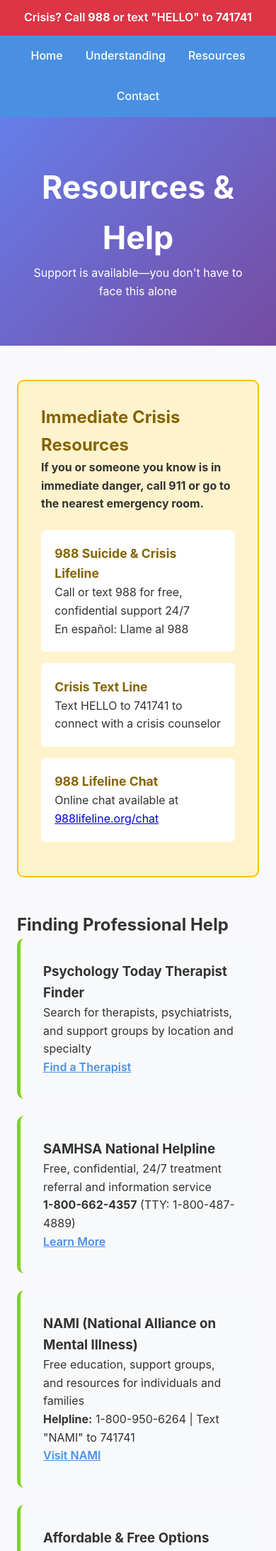
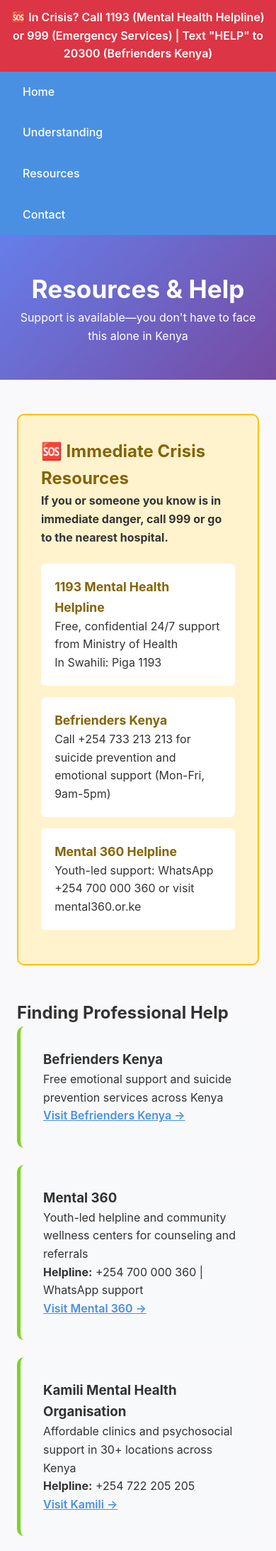
Before and after one commit to Gayalwa/mindcare, a Django app: page /resources/ in a window 390 px wide. Shown: the top 2185 px of the page at 71% size. Run offline with Django 5.2, Linux system fonts and the light colour scheme.

Commit message:
I added Mental Health Kenya site link

```diff
--- a/templates/base.html
+++ b/templates/base.html
@@ -4,28 +4,7 @@
 <head>
     <meta charset="UTF-8">
     <meta name="viewport" content="width=device-width, initial-scale=1.0">
-    <title>{% block title %}MindCare - Mental Health Awareness{% endblock %}</title>
-</head>
-<body>
-    <div class="crisis-banner">
-        Crisis? Call <strong>988</strong> or text "HELLO" to <strong>741741</strong>
-    </div>
-    <nav>
-        <ul>
-            <li><a href="{% url 'home' %}">Home</a></li>
-            <li><a href="{% url 'understanding' %}">Understanding</a></li>
-            <li><a href="{% url 'resources' %}">Resources</a></li>
-            <li><a href="{% url 'contact' %}">Contact</a></li>
-        </ul>
-    </nav>
-    {% block content %}{% endblock %}
-    <footer>
-        <p><strong>Emergency:</strong> Call 911 • <strong>988</strong> Suicide & Crisis Lifeline • Text HELLO to 741741</p>
-    </footer>
-</body>
-</html>
-
-
+    <title>{% block title %}MindCare Kenya - Mental Health Awareness{% endblock %}</title>
     <style>
         *{margin:0;padding:0;box-sizing:border-box}
         body{font-family:-apple-system,BlinkMacSystemFont,'Segoe UI',Roboto,Oxygen,Ubuntu,sans-serif;line-height:1.6;color:#333;background:#f9f9fb}
@@ -58,13 +37,38 @@
         .self-care-card .icon{font-size:2.5rem;margin-bottom:.8rem}
         .form-container{background:white;padding:3rem;border-radius:12px;box-shadow:0 6px 25px rgba(0,0,0,.1);max-width:700px;margin:0 auto}
         input,textarea,select{width:100%;padding:1rem;border:1px solid #ddd;border-radius:8px;margin-bottom:1rem;font-size:1rem}
-    .submit-btn{background:#4A90E2;color:white;border:none;padding:1.1rem;border-radius:8px;font-size:1.submit-btn:hover{background:#357abd}
+        .submit-btn{background:#4A90E2;color:white;border:none;padding:1.1rem;border-radius:8px;font-size:1.1rem;font-weight:600;cursor:pointer}
+        .submit-btn:hover{background:#357abd}
         .note{background:#fff3cd;padding:1.2rem;border-radius:8px;margin-top:2rem;border:1px solid #ffeaa7;font-size:.95rem}
-    footer{background:#2c3e50;color:white;padding:3rem;text-align:center;margin-top:5rem}
+        footer{background:#2c3e50;color:#ecf0f1;padding:3rem 2rem;text-align:center;margin-top:6rem;font-size:1rem}
+        footer p{margin:0.8rem 0}
+        footer strong{color:#fff}
+        .disclaimer{font-size:0.9rem;color:#bdc3c7;margin-top:1.5rem;font-style:italic;max-width:800px;margin-left:auto;margin-right:auto}
         @media (max-width:768px){
             .hero,.page-header{padding:3rem 1rem}
             .hero h1,.page-header h1{font-size:2.2rem}
             nav ul{flex-direction:column}
             .cards,.self-care-grid{grid-template-columns:1fr}
+            footer{padding:2.5rem 1rem}
         }
     </style>
+</head>
+<body>
+    <div class="crisis-banner">
+        🆘 In Crisis? Call 1193 (Mental Health Helpline) or 999 (Emergency Services) | Text "HELP" to 20300 (Befrienders Kenya)
+    </div>
+    <nav>
+        <ul>
+            <li><a href="{% url 'home' %}">Home</a></li>
+            <li><a href="{% url 'understanding' %}">Understanding</a></li>
+            <li><a href="{% url 'resources' %}">Resources</a></li>
+            <li><a href="{% url 'contact' %}">Contact</a></li>
+        </ul>
+    </nav>
+    {% block content %}{% endblock %}
+    <footer>
+        <p><strong>Emergency:</strong> Call 999 • <strong>Mental Health Helpline:</strong> 1193 (24/7) • <strong>Befrienders Kenya:</strong> +254 733 213 213</p>
+        <p class="disclaimer">This website provides general information and is not a substitute for professional medical advice. In crisis, please seek immediate help from Kenyan services.</p>
+    </footer>
+</body>
+</html>
--- a/templates/resources.html
+++ b/templates/resources.html
@@ -1,106 +1,111 @@
 {% extends 'base.html' %}
 {% load static %}
 
-{% block title %}Resources & Help - MindCare{% endblock %}
+{% block title %}Resources & Help - MindCare Kenya{% endblock %}
 
 {% block content %}
 
 <div class="page-header">
     <h1>Resources & Help</h1>
-    <p>Support is available—you don't have to face this alone</p>
+    <p>Support is available—you don't have to face this alone in Kenya</p>
 </div>
 
 <div class="container">
     <div class="crisis-resources">
-        <h2>Immediate Crisis Resources</h2>
-        <p style="margin-bottom: 1.5rem;"><strong>If you or someone you know is in immediate danger, call 911 or go to the nearest emergency room.</strong></p>
+        <h2>🆘 Immediate Crisis Resources</h2>
+        <p style="margin-bottom: 1.5rem;"><strong>If you or someone you know is in immediate danger, call 999 or go to the nearest hospital.</strong></p>
 
         <div class="resource-item">
-            <h3>988 Suicide & Crisis Lifeline</h3>
-            <p>Call or text 988 for free, confidential support 24/7</p>
-            <p>En español: Llame al 988</p>
+            <h3>1193 Mental Health Helpline</h3>
+            <p>Free, confidential 24/7 support from Ministry of Health</p>
+            <p>In Swahili: Piga 1193</p>
         </div>
         <div class="resource-item">
-            <h3>Crisis Text Line</h3>
-            <p>Text HELLO to 741741 to connect with a crisis counselor</p>
+            <h3>Befrienders Kenya</h3>
+            <p>Call +254 733 213 213 for suicide prevention and emotional support (Mon-Fri, 9am-5pm)</p>
         </div>
         <div class="resource-item">
-            <h3>988 Lifeline Chat</h3>
-            <p>Online chat available at <a href="https://988lifeline.org/chat/" target="_blank">988lifeline.org/chat</a></p>
+            <h3>Mental 360 Helpline</h3>
+            <p>Youth-led support: WhatsApp +254 700 000 360 or visit mental360.or.ke</p>
         </div>
     </div>
 
     <div class="section">
         <h2>Finding Professional Help</h2>
         <div class="resource-card">
-            <h3>Psychology Today Therapist Finder</h3>
-            <p>Search for therapists, psychiatrists, and support groups by location and specialty</p>
-            <a href="https://www.psychologytoday.com/us/therapists" target="_blank">Find a Therapist</a>
+            <h3>Befrienders Kenya</h3>
+            <p>Free emotional support and suicide prevention services across Kenya</p>
+            <a href="https://befrienderskenya.org" target="_blank">Visit Befrienders Kenya →</a>
         </div>
         <div class="resource-card">
-            <h3>SAMHSA National Helpline</h3>
-            <p>Free, confidential, 24/7 treatment referral and information service</p>
-            <p><strong>1-800-662-4357</strong> (TTY: 1-800-487-4889)</p>
-            <a href="https://www.samhsa.gov/find-help/national-helpline" target="_blank">Learn More</a>
+            <h3>Mental 360</h3>
+            <p>Youth-led helpline and community wellness centers for counseling and referrals</p>
+            <p><strong>Helpline:</strong> +254 700 000 360 | WhatsApp support</p>
+            <a href="https://mental360.or.ke" target="_blank">Visit Mental 360 →</a>
         </div>
         <div class="resource-card">
-            <h3>NAMI (National Alliance on Mental Illness)</h3>
-            <p>Free education, support groups, and resources for individuals and families</p>
-            <p><strong>Helpline:</strong> 1-800-950-6264 | Text "NAMI" to 741741</p>
-            <a href="https://www.nami.org" target="_blank">Visit NAMI</a>
+            <h3>Kamili Mental Health Organisation</h3>
+            <p>Affordable clinics and psychosocial support in 30+ locations across Kenya</p>
+            <p><strong>Helpline:</strong> +254 722 205 205</p>
+            <a href="https://www.kamilimentalhealth.org" target="_blank">Visit Kamili →</a>
+        </div>
+        <div class="resource-card">
+            <h3>Basic Needs Basic Rights Kenya</h3>
+            <p>Community-based support groups and rights advocacy for mental health</p>
+            <p><strong>Helpline:</strong> +254 20 271 0000</p>
+            <a href="https://basicneedskenya.org" target="_blank">Visit Basic Needs Kenya →</a>
         </div>
         <div class="resource-card">
             <h3>Affordable & Free Options</h3>
-            <p><strong>Community Health Centers:</strong> Offer mental health services on a sliding fee scale</p>
-            <p><strong>Open Path Collective:</strong> Therapy sessions $30-$80</p>
-            <p><strong>Employee Assistance Programs (EAP):</strong> Check if your employer offers free counseling</p>
-            <p><strong>College Counseling Centers:</strong> Free services for students</p>
+            <p><strong>County Health Centers:</strong> Free/sliding-scale services at public hospitals like Mathare or Kenyatta National</p>
+            <p><strong>PDO Kenya:</strong> User-led counseling in Nakuru and beyond</p>
+            <p><strong>University Counseling:</strong> Free services for students at public universities</p>
         </div>
     </div>
 
     <div class="section">
         <h2>Self-Care Strategies</h2>
-        <p>While professional help is important, these daily practices can support your mental wellbeing:</p>
+        <p>While professional help is important, these daily practices can support your mental wellbeing in Kenyan communities:</p>
         <div class="self-care-grid">
             <div class="self-care-card">
-                <div class="icon">Run</div>
+                <div class="icon">🏃</div>
                 <h3>Move Your Body</h3>
-                <p>Even 10 minutes of walking can boost your mood. Exercise releases endorphins that improve mental health.</p>
+                <p>Even 10 minutes of walking or nyama choma with friends can boost your mood. Exercise releases endorphins.</p>
             </div>
             <div class="self-care-card">
-                <div class="icon">Sleep</div>
+                <div class="icon">😴</div>
                 <h3>Prioritize Sleep</h3>
                 <p>Aim for 7-9 hours. Good sleep hygiene includes a consistent schedule and limiting screens before bed.</p>
             </div>
             <div class="self-care-card">
-                <div class="icon">Handshake</div>
+                <div class="icon">🤝</div>
                 <h3>Stay Connected</h3>
-                <p>Reach out to friends, family, or support groups. Social connection is vital for mental health.</p>
+                <p>Reach out to harambee groups, family, or friends. Social connection is vital in Kenyan culture.</p>
             </div>
             <div class="self-care-card">
-                <div class="icon">Meditate</div>
+                <div class="icon">🧘</div>
                 <h3>Practice Mindfulness</h3>
-                <p>Try meditation, deep breathing, or grounding exercises to manage stress and anxiety.</p>
+                <p>Try deep breathing or community prayer to manage stress and anxiety.</p>
             </div>
             <div class="self-care-card">
-                <div class="icon">Salad</div>
+                <div class="icon">🥗</div>
                 <h3>Nourish Yourself</h3>
-                <p>Eat regular, balanced meals. What you eat affects how you feel, both physically and mentally.</p>
+                <p>Eat regular ugali, sukuma wiki, and fruits. Balanced nutrition affects mental health.</p>
             </div>
             <div class="self-care-card">
-                <div class="icon">Write</div>
+                <div class="icon">📝</div>
                 <h3>Express Yourself</h3>
-                <p>Journal, create art, or talk to someone. Processing emotions helps prevent them from building up.</p>
+                <p>Journal, share stories in chamas, or talk to elders. Processing emotions builds resilience.</p>
             </div>
             <div class="self-care-card">
-                <div class="icon">No</div>
+                <div class="icon">��</div>
                 <h3>Limit Substances</h3>
-                <p>Reduce alcohol and avoid drugs. They may provide temporary relief but worsen mental health over time.</p>
+                <p>Reduce alcohol and avoid drugs. Seek NACADA support if needed (1192).</p>
             </div>
             <div class="self-care-card">
-                <div class="icon">Target</div>
+                <div class="icon">🎯</div>
                 <h3>Set Small Goals</h3>
-                <p>Break tasks into manageable steps. Small accomplishments build momentum and confidence.</p>
+                <p>Break tasks into manageable steps, like community goals in your village.</p>
             </div>
         </div>
     </div>
@@ -108,20 +113,20 @@
     <div class="section">
         <h2>Online Resources & Apps</h2>
         <div class="resource-card">
-            <h3>MentalHealth.gov</h3>
-            <p>Government resource with information on mental health conditions and how to get help</p>
-            <a href="https://www.mentalhealth.gov" target="_blank">Visit Site</a>
+            <h3>Mental Health Kenya (MoH)</h3>
+            <p>Government resource with information on conditions and local help</p>
+            <a href="https://mental.health.go.ke" target="_blank">Visit MoH Mental Health →</a>
         </div>
         <div class="resource-card">
-            <h3>NIMH (National Institute of Mental Health)</h3>
-            <p>Science-based information about mental health conditions and treatments</p>
-            <a href="https://www.nimh.nih.gov" target="_blank">Visit Site</a>
+            <h3>PDO Kenya</h3>
+            <p>User-led support for psychosocial disabilities and community care</p>
+            <a href="https://www.pdokenya.org" target="_blank">Visit PDO Kenya →</a>
         </div>
         <div class="resource-card">
             <h3>Helpful Apps</h3>
-            <p><strong>Headspace / Calm:</strong> Meditation and mindfulness</p>
-            <p><strong>Sanvello:</strong> Mood tracking and coping tools</p>
-            <p><strong>BetterHelp / Talkspace:</strong> Online therapy platforms</p>
+            <p><strong>Boma by Mental 360:</strong> Youth mental health chat and resources</p>
+            <p><strong>Vent i by MWAK:</strong> Anonymous emotional support</p>
+            <p><strong>Headspace:</strong> Meditation (global, with Swahili options)</p>
         </div>
     </div>
 </div>
```
Also changed, not shown: templates/contact.html (+5 -5 lines), templates/home.html (+7 -7 lines), templates/understanding.html (+12 -12 lines). Lines whose indentation alone changed are shown as unchanged.
